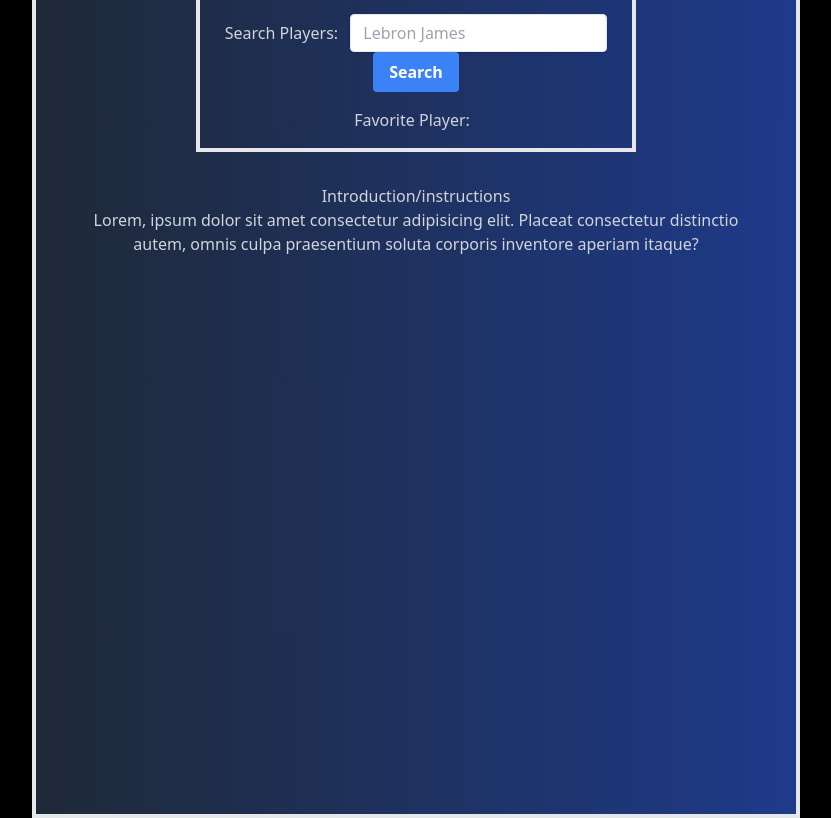
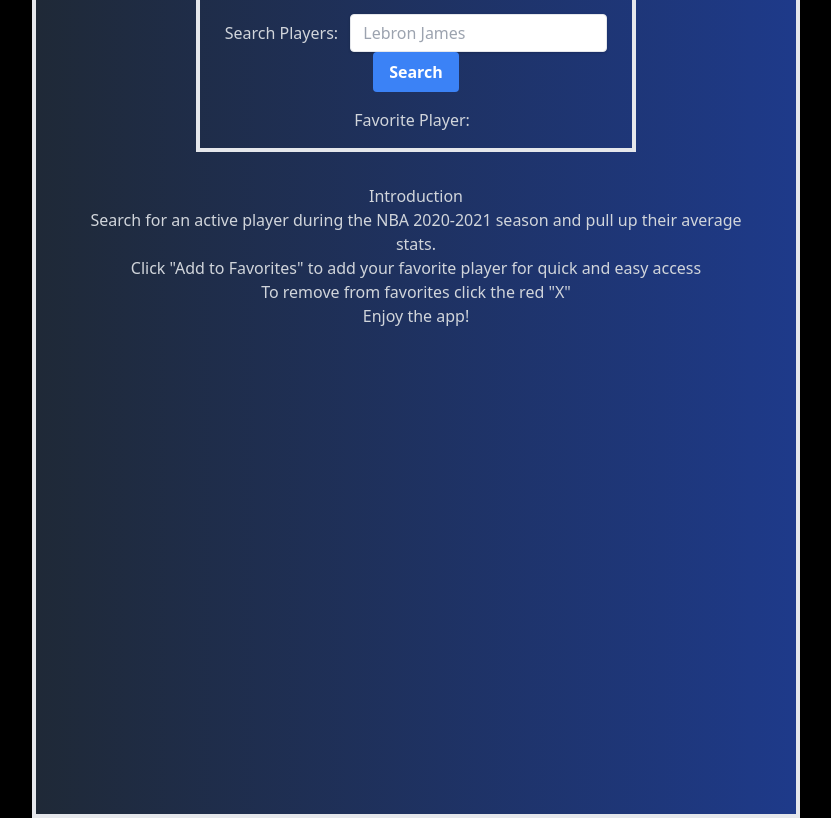
Before and after one commit to SawyerLash/Group-Project-1, a plain HTML site: page index.html in a window 1280 px wide. Shown: the part 130-948 px from the top of the page, without its empty margins (224-1055 px from the left). Drawn offline with nearby package versions, Linux system fonts and the light colour scheme.

Commit message:
updated introduction

```diff
--- a/index.html
+++ b/index.html
@@ -83,8 +83,13 @@
         </div>
 
         <div id = "introContent" class = "ml-12 mr-12 mt-8">
-            <h3>Introduction/instructions</h3>
-            <a class = "">Lorem, ipsum dolor sit amet consectetur adipisicing elit. Placeat consectetur distinctio autem, omnis culpa praesentium soluta corporis inventore aperiam itaque?</a>
+            <h3>Introduction</h3>
+            <ul>
+                <li>Search for an active player during the NBA 2020-2021 season and pull up their average stats.</li>
+                <li>Click "Add to Favorites" to add your favorite player for quick and easy access</li>
+                <li>To remove from favorites click the red "X"</li>
+            </ul>
+            <p> Enjoy the app!</p>
         </div>
     </main>
 
```
